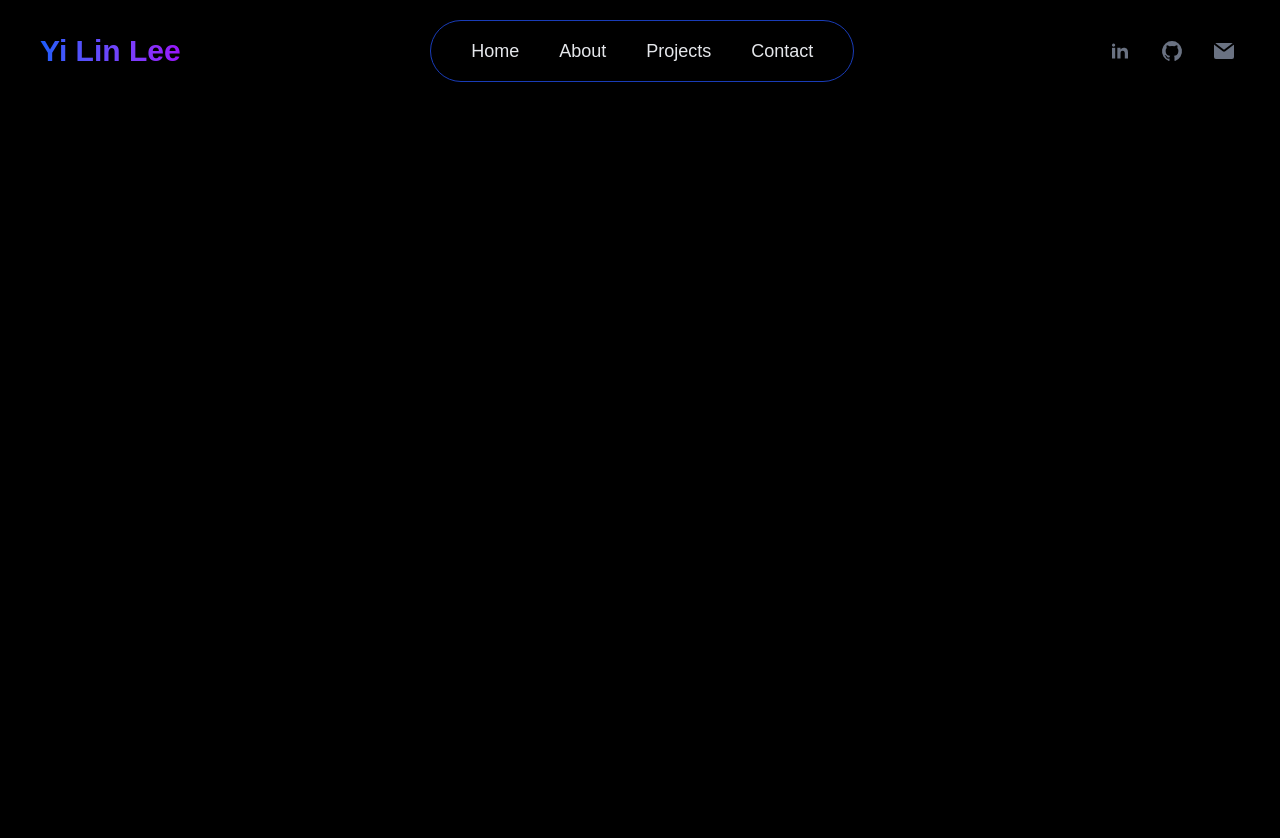
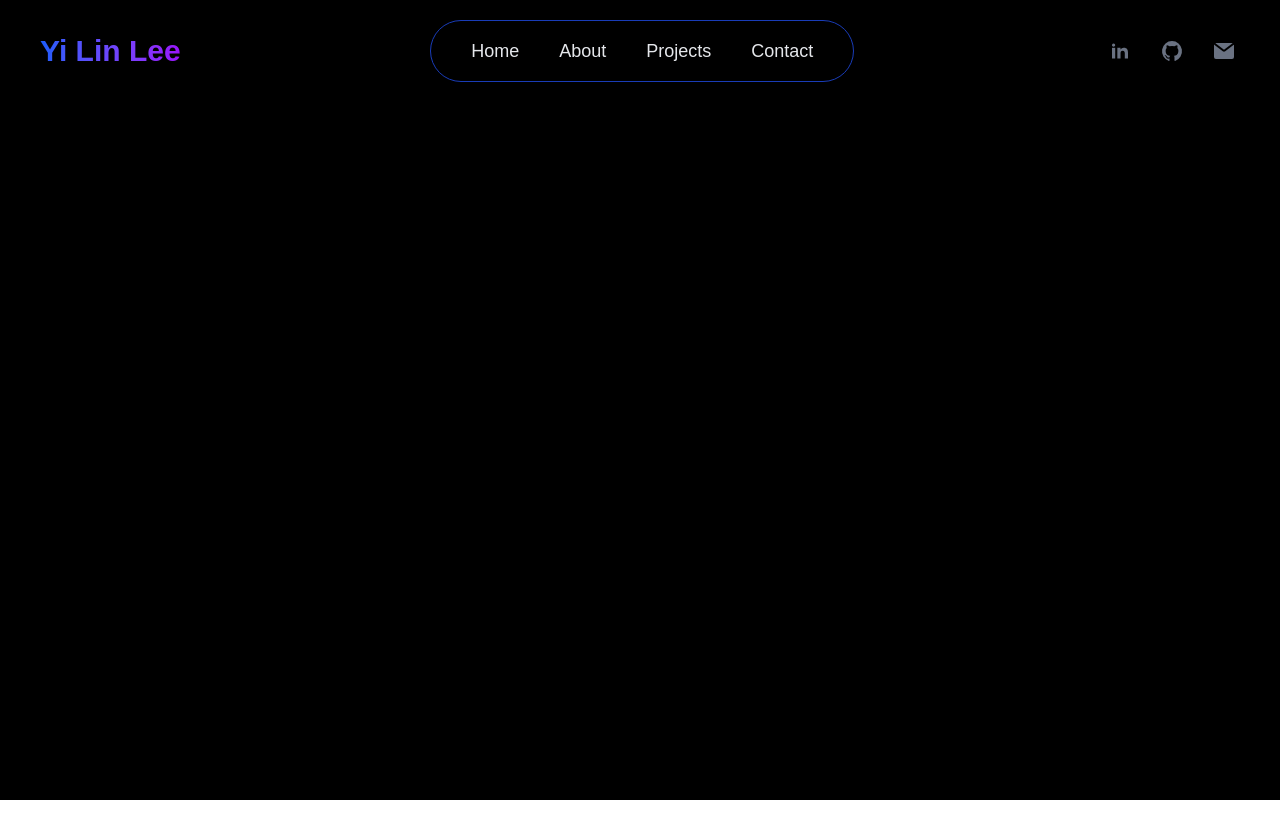
Before and after one commit to yleeyilin/distillation, a React (Vite) app in the folder distillation/: page / in a window 1280 px wide. Shown: the top 838 px of the page. After the commit the page ends 800 px from the top, so only its background shows below. Built offline with nearby package versions, Linux system fonts and the light colour scheme.

Commit message:
Add stickyness

```diff
--- a/distillation/src/App.jsx
+++ b/distillation/src/App.jsx
@@ -5,9 +5,10 @@ import NavBar from './components/NavBar'
 
 function App() {
   return (
-    <main className="bg-black">
+    <main className="bg-black min-h-screen">
       <BrowserRouter>
-        <NavBar />
+        <div className='fixed top-0 left-0 w-full z-10'><NavBar/></div>
+
         <Routes>
           <Route path="/" element={<Home />}/>
           <Route path="/about" element={<About />}/>
--- a/distillation/src/components/NavBar.jsx
+++ b/distillation/src/components/NavBar.jsx
@@ -1,8 +1,8 @@
-import { Link, NavLink } from "react-router-dom";
+import { NavLink } from "react-router-dom";
 
 const NavBar = () => {
   return (
-    <header className="header flex justify-between items-center px-10 py-5">
+    <header className="header flex justify-between items-center px-10 py-5 bg-black/80 backdrop-blur-md z-50">
         {/* Logo */}
         <NavLink to="/" className="text-3xl rounded-lg items-center justify-center flex font-bold">
             <p className="bg-clip-text text-transparent bg-linear-to-r from-blue-600 to-purple-600 font-bold">
```
